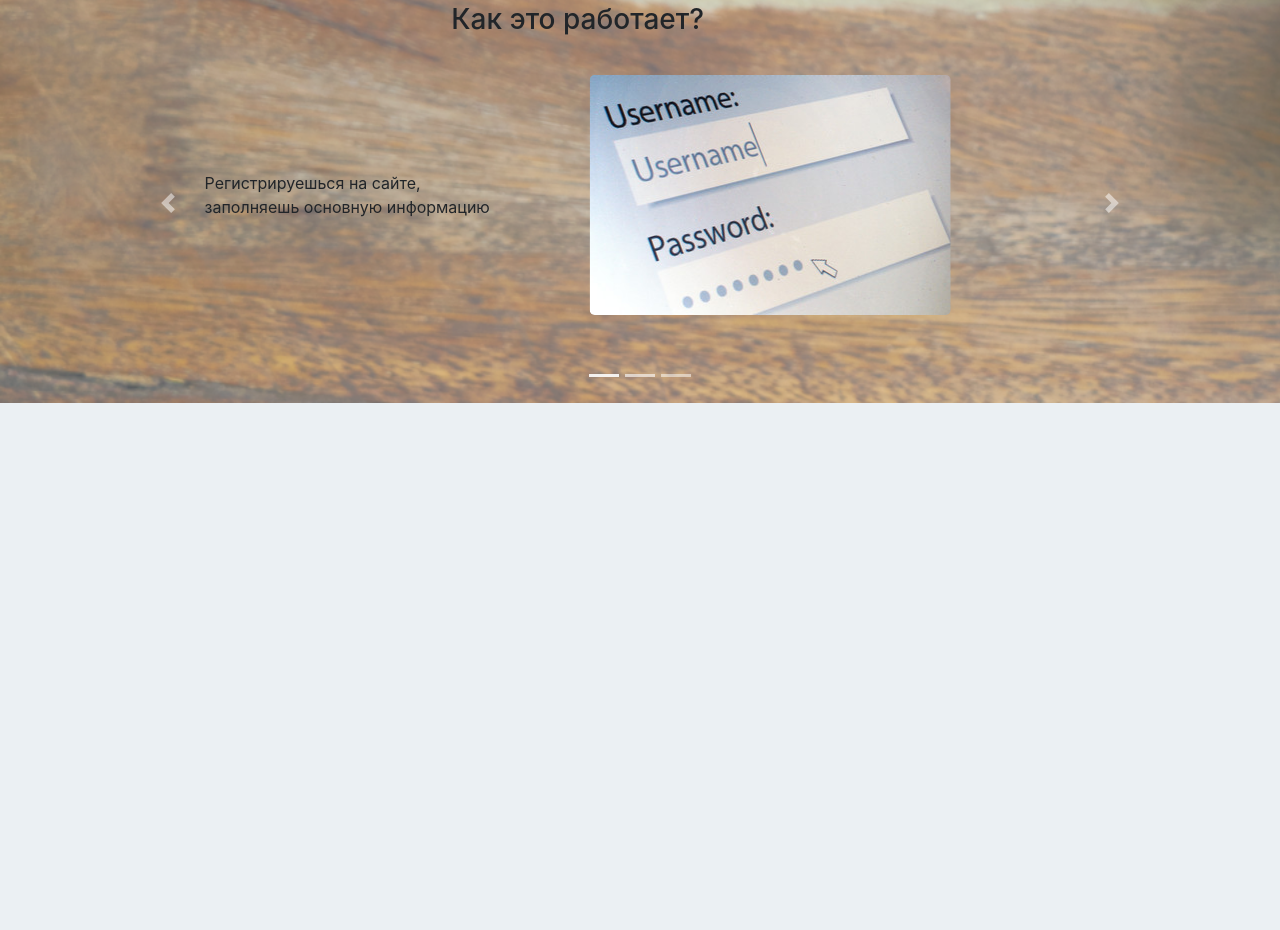
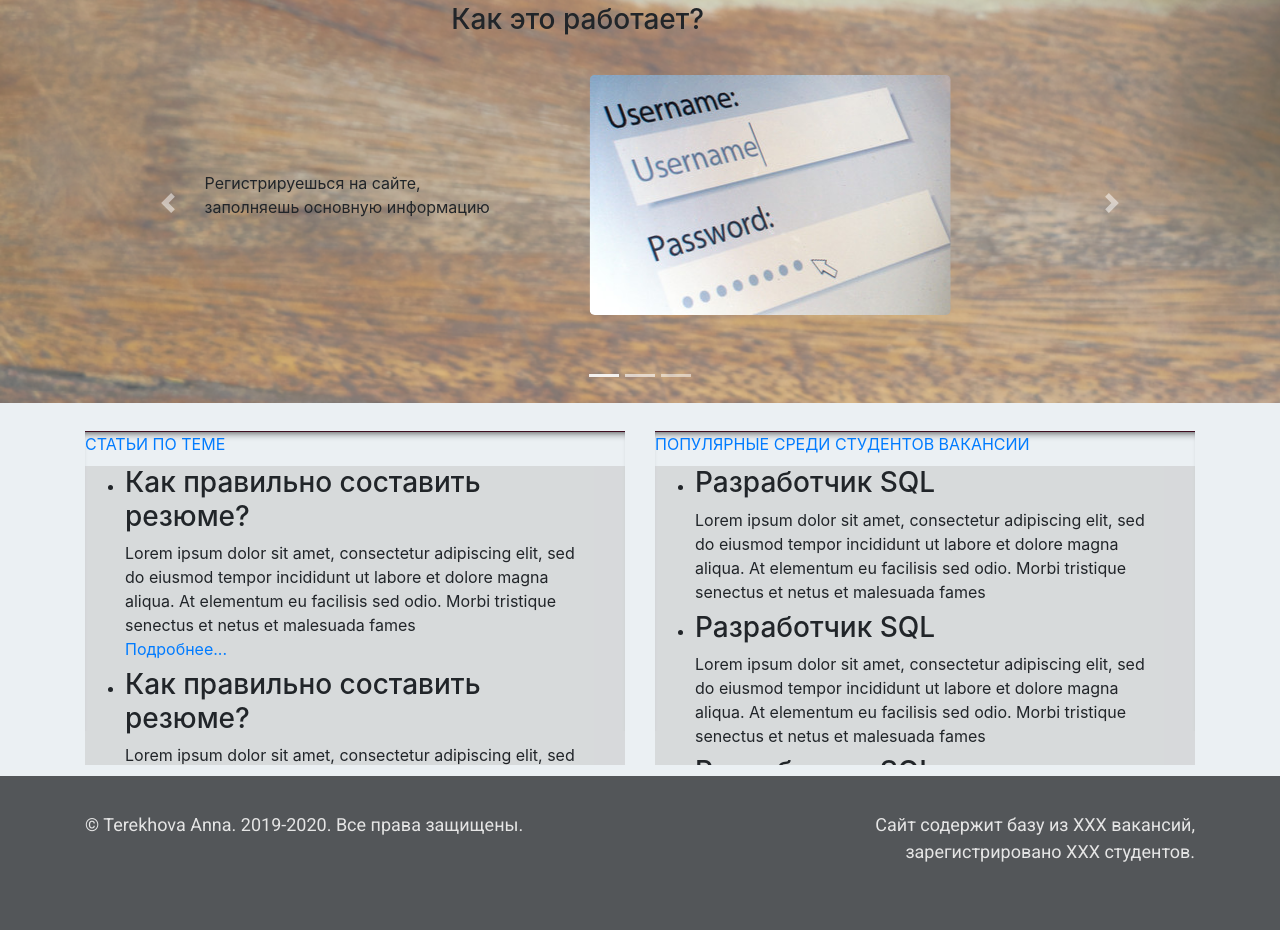
Before and after one commit to aaaann/JobFinder, a plain HTML site: page index.html in a window 1280 px wide. Shown: the part 402-1332 px from the top of the page. Before the commit the page ends 805 px from the top, so only its background shows below. Drawn offline with Linux system fonts and the light colour scheme.

Commit message:
add articles, footer

```diff
--- a/css/styles.css
+++ b/css/styles.css
@@ -135,6 +135,75 @@ button.navbar-toggler {
     text-align: center;
     margin: 0 auto;
   }
+}
+#secondary-content {
+  margin-bottom: 10px;
+}
 
+#home-tiles {
+  margin-top: 28px;
+  display: flex;
+  justify-content: space-around;
+}
 
+#articles-tile, #vacancies-tile {
+  height: 300px;
+  width: 100%;
+  margin-bottom: 15px;
+  position: relative;
+  border-top: 1px solid #3F0C1F;
+  box-shadow: 0px 7px 10px -8px #000000 inset;
 }
+
+#articles-tile > a, #vacancies-tile > a {
+  text-transform: uppercase;
+}
+
+/*#articles-tile:hover, #vacancies-tile:hover {
+  box-shadow: 0 1px 5px 1px #cccccc;
+}*/
+
+#articles-tile-content, #vacancies-tile-content {
+  overflow-y: auto;
+  background-color: rgba(196, 196, 196, 0.5);
+  margin-top: 10px;
+  width: 100%;
+  height: 100%;
+}
+
+#articles-tile-content ul, #vacancies-tile-content ul {
+  padding-right: 40px;
+}
+
+#articles-tile-content ul li, #vacancies-tile-content ul li {
+  margin-bottom: 7px;
+}
+
+.panel-footer {
+  margin-top: 30px;
+  padding-top: 35px;
+  padding-bottom: 30px;
+  background-color: rgba(83, 86, 89, 1);
+  border-top: 0;
+}
+
+.panel-footer div.row {
+  margin-bottom: 35px;
+}
+
+#creation-info, #site-info {
+  font-family: 'Roboto', sans-serif;
+  font-size: 18px;
+  color: rgba(229, 229, 229, 1);
+  font-weight: middle;
+}
+
+#site-info {
+  text-align: right;
+}
+
+@media (max-width: 767px) {
+  #creation-info {
+    text-align: center;
+  }
+}
--- a/index.html
+++ b/index.html
@@ -125,11 +125,74 @@
 
     <div id="secondary-content" class="container">
       <!-- articles -->
-    </div>
+      <div id="home-tiles" class="row">
+        <div class="col-md-6 col-sm-6 col-xs-12">
+          <div id="articles-tile"><a href=""><span>Статьи по теме</span></a>
+          <div id="articles-tile-content">
+            <ul>
+              <li>
+                  <h3>Как правильно составить резюме?</h3>
+                  Lorem ipsum dolor sit amet, consectetur adipiscing elit, sed do eiusmod tempor incididunt ut labore et dolore magna aliqua. At elementum eu facilisis sed odio. Morbi tristique senectus et netus et malesuada fames
+                  <br><span><a href="">Подробнее...</a></span>
+              </li>
+              <li>
+
+                  <h3>Как правильно составить резюме?</h3>
+                  Lorem ipsum dolor sit amet, consectetur adipiscing elit, sed do eiusmod tempor incididunt ut labore et dolore magna aliqua. At elementum eu facilisis sed odio. Morbi tristique senectus et netus et malesuada fames
+
+              </li>
+              <li>
+
+                  <h3>Как правильно составить резюме?</h3>
+                  Lorem ipsum dolor sit amet, consectetur adipiscing elit, sed do eiusmod tempor incididunt ut labore et dolore magna aliqua. At elementum eu facilisis sed odio. Morbi tristique senectus et netus et malesuada fames
+
+              </li>
+            </ul>
+
+          </div>
+          </div>
+        </div>
+        <div class="col-md-6 col-sm-6 col-xs-12">
+          <div id="vacancies-tile"><a href=""><span>Популярные среди студентов вакансии</span></a>
+            <div id="vacancies-tile-content">
+              <ul>
+                <li>
+                  <h3>Разработчик SQL</h3>
+                  Lorem ipsum dolor sit amet, consectetur adipiscing elit, sed do eiusmod tempor incididunt ut labore et dolore magna aliqua. At elementum eu facilisis sed odio. Morbi tristique senectus et netus et malesuada fames
+                </li>
+                <li>
+                  <h3>Разработчик SQL</h3>
+                  Lorem ipsum dolor sit amet, consectetur adipiscing elit, sed do eiusmod tempor incididunt ut labore et dolore magna aliqua. At elementum eu facilisis sed odio. Morbi tristique senectus et netus et malesuada fames
+                </li>
+                <li>
+                  <h3>Разработчик SQL</h3>
+                  Lorem ipsum dolor sit amet, consectetur adipiscing elit, sed do eiusmod tempor incididunt ut labore et dolore magna aliqua. At elementum eu facilisis sed odio. Morbi tristique senectus et netus et malesuada fames
+                </li>
+              </ul>
+            </div>
+          </div>
+        </div>
+      </div>
 
 
+
+    </div>
  </main>
 
+
+ <footer class="panel-footer">
+   <div class="container">
+    <div class="row">
+      <section id="creation-info" class="col-md-6 col-xs-12">
+        <span>&copy; Terekhova Anna. 2019-2020. Все права защищены.</span>
+      </section>
+      <section id="site-info"class="col-md-6 d-none d-md-block">
+        <span>Сайт содержит базу из ХХХ вакансий, <br>зарегистрировано ХХХ студентов.</span>
+      </section>
+    </div>
+   </div>
+
+ </footer>
 
 
 
```
